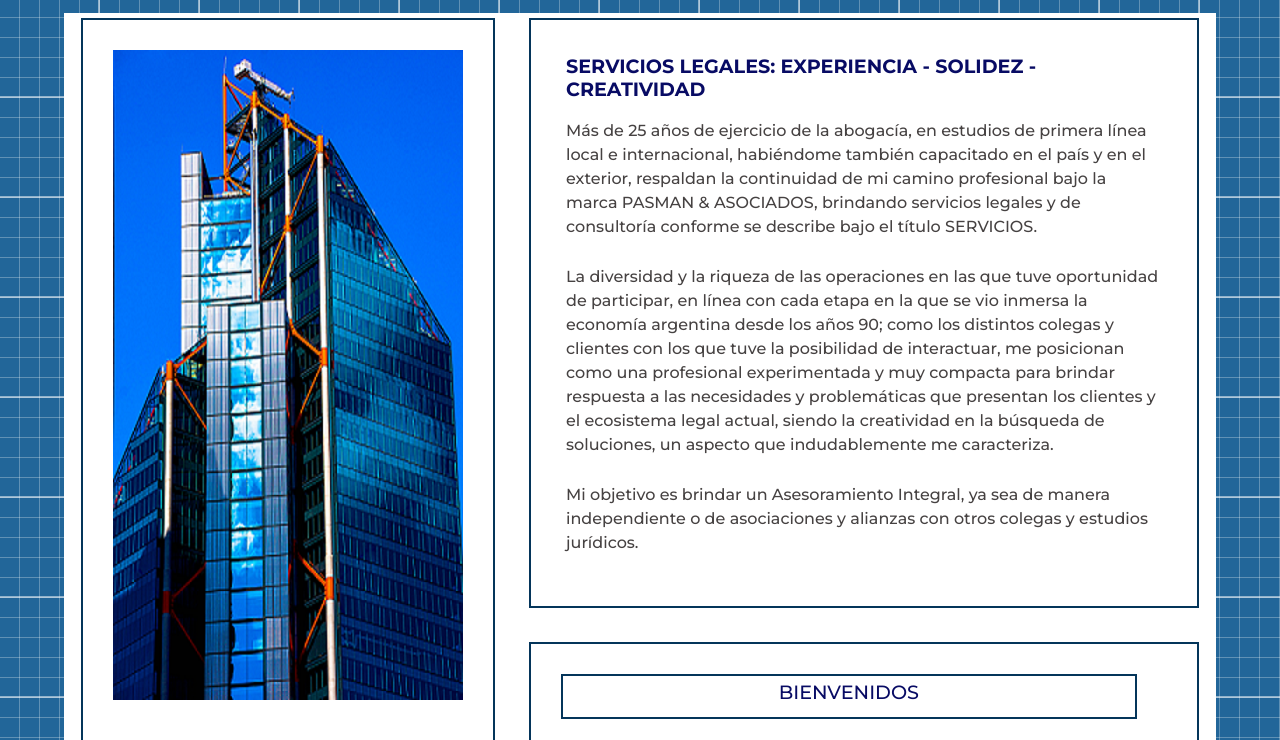
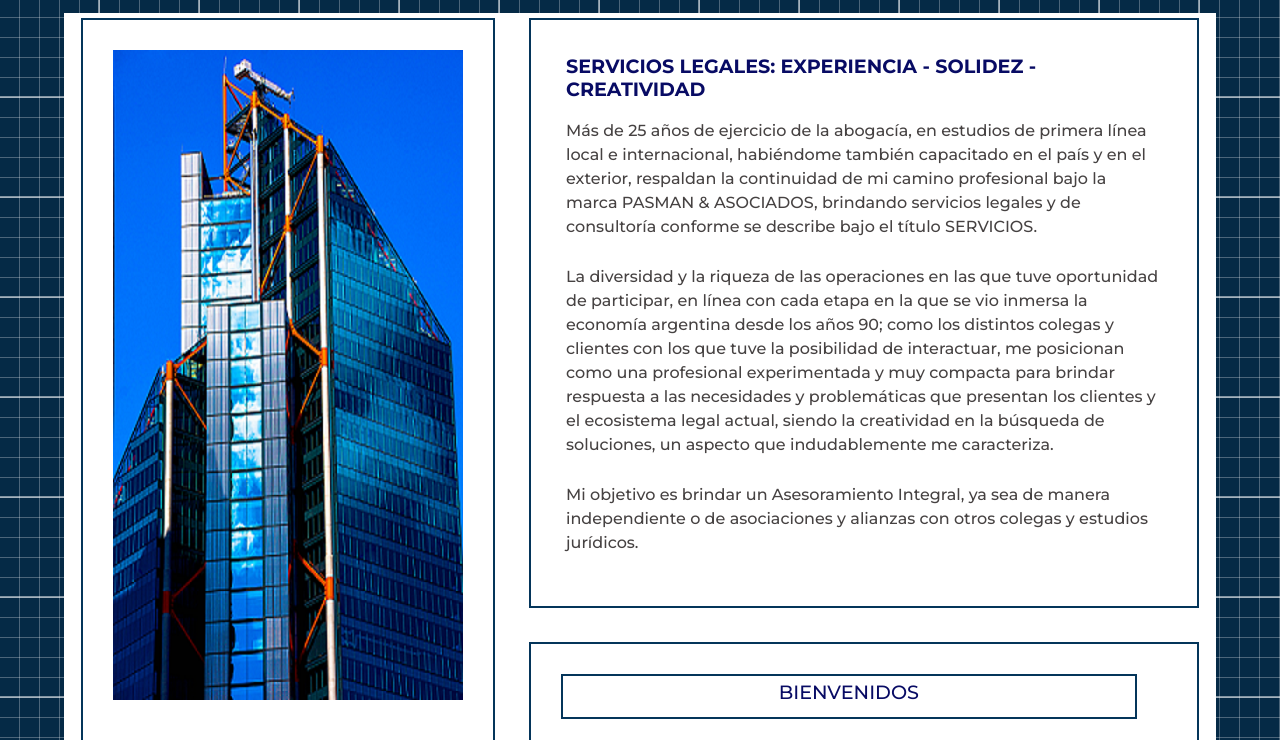
Before and after one commit to MartinAracama/EstudioJuridico, a plain HTML site: page index.html in a window 1280 px wide. Shown: the part 102-842 px from the top of the page. Drawn offline with Linux system fonts and the light colour scheme.

Commit message:
Cambio background color body

```diff
--- a/assets/css/style.css
+++ b/assets/css/style.css
@@ -8,7 +8,7 @@
 }
 
 body {
-    background-color: #269;
+  background-color: rgb(5, 42, 70);
   background-image:
     linear-gradient(rgba(255,255,255,.5) 2px, transparent 2px),
     linear-gradient(90deg, rgba(255,255,255,.5) 2px, transparent 2px),
```
